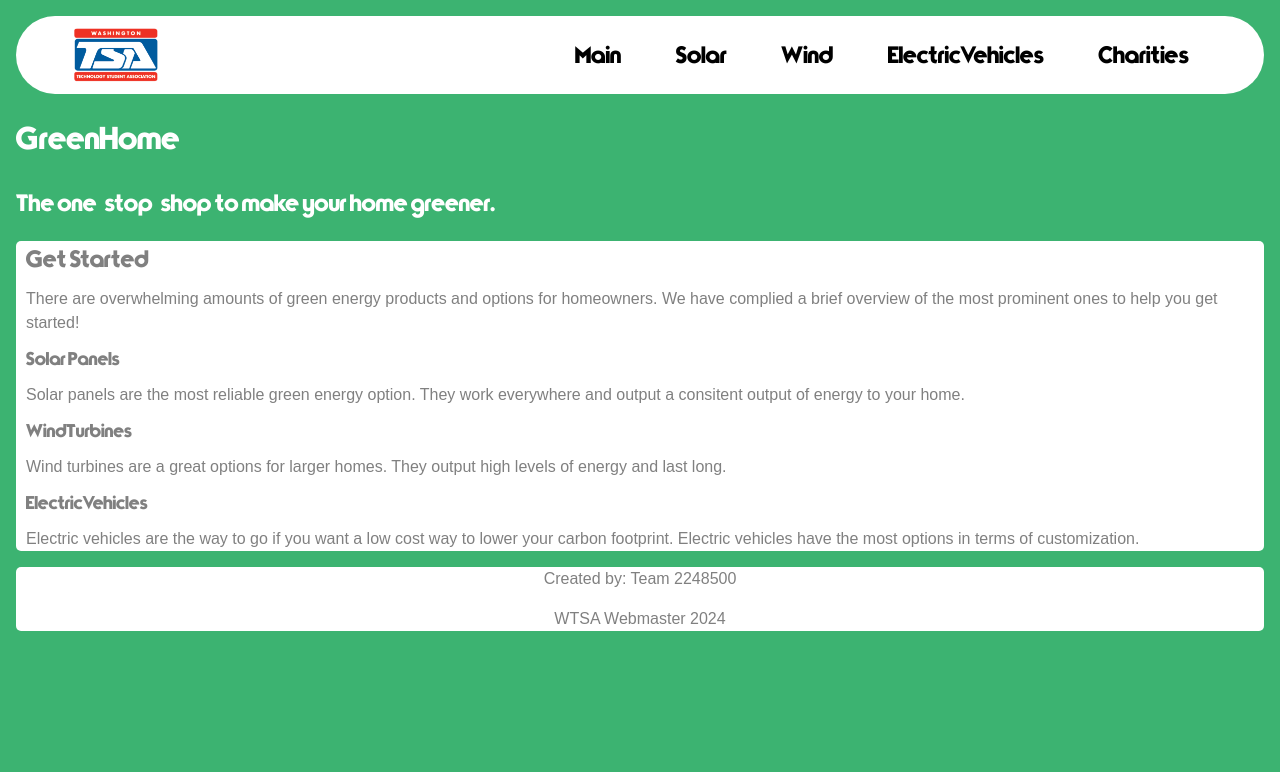
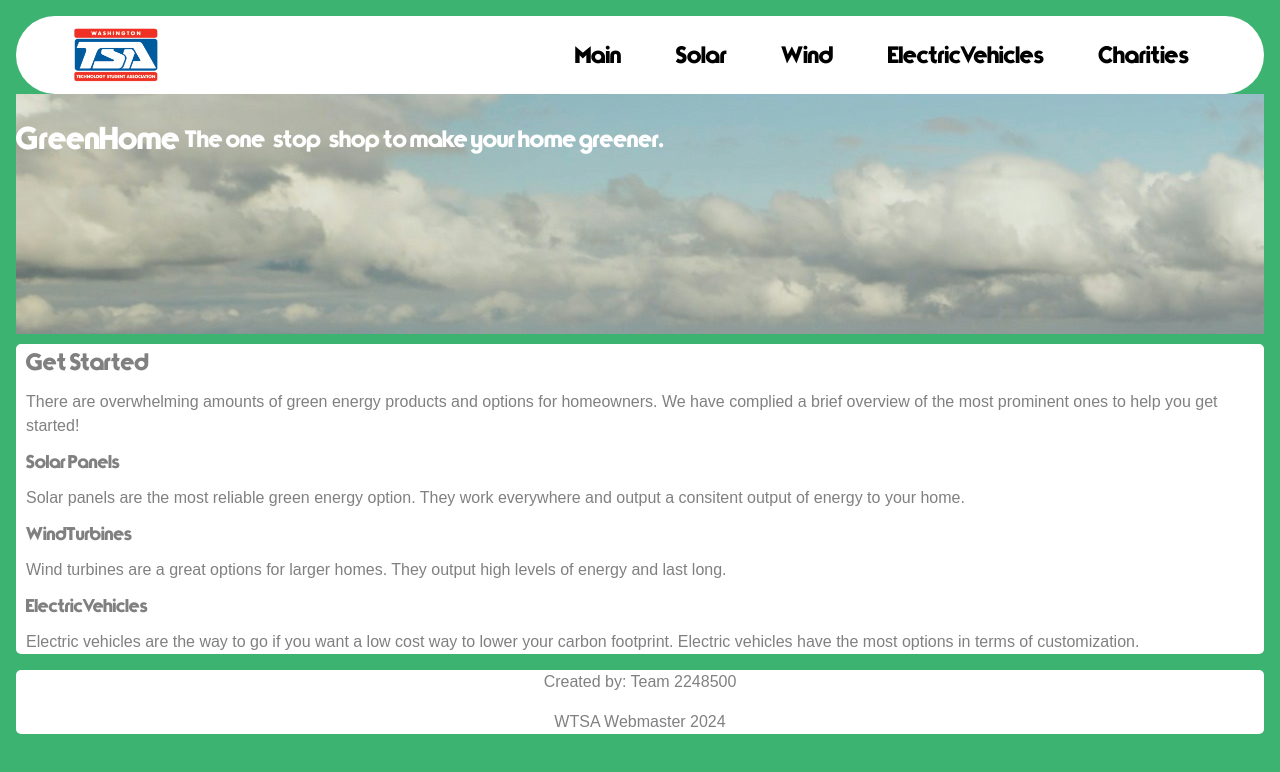
Before and after one commit to dhruvil168/dhruvil168.github.io, a plain HTML site: page index.html in a window 1280 px wide. Drawn offline with Linux system fonts and the light colour scheme; files whose address does not match are found by name.

Commit message:
Tinkered with banner

```diff
--- a/style.css
+++ b/style.css
@@ -90,5 +90,16 @@ h1, h2, h3, h4, h5, h6 {
 }
 
 .banner {
-  background-image: url("images/GreenHome_Opening_Banner");
+  background-image: url(images/GreenHome_Opening_Banner.jpg);
+  height: 240px;
 }
+
+#bannerTitle {
+  display: inline-block;
+  vertical-align: middle;
+}
+
+#bannerText {
+  display: inline-block;
+  vertical-align: middle;
+}
```
Also changed, not shown: index.html (+1 -0 lines).
